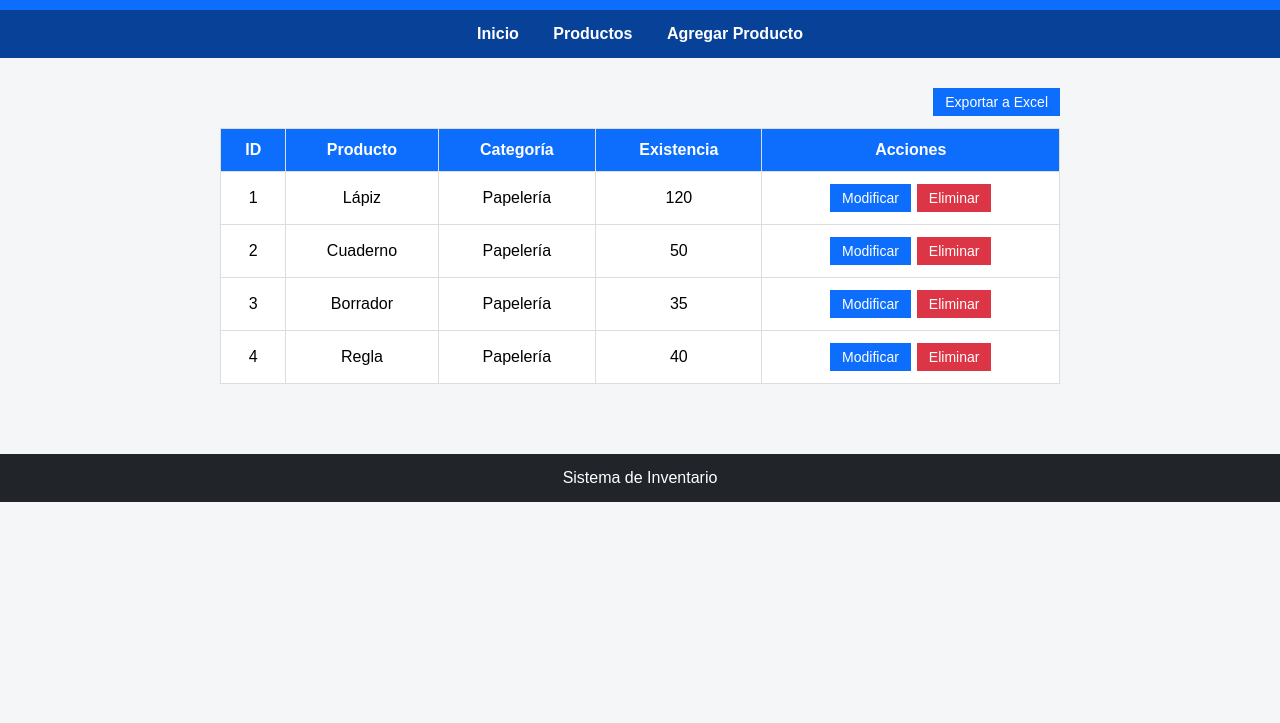
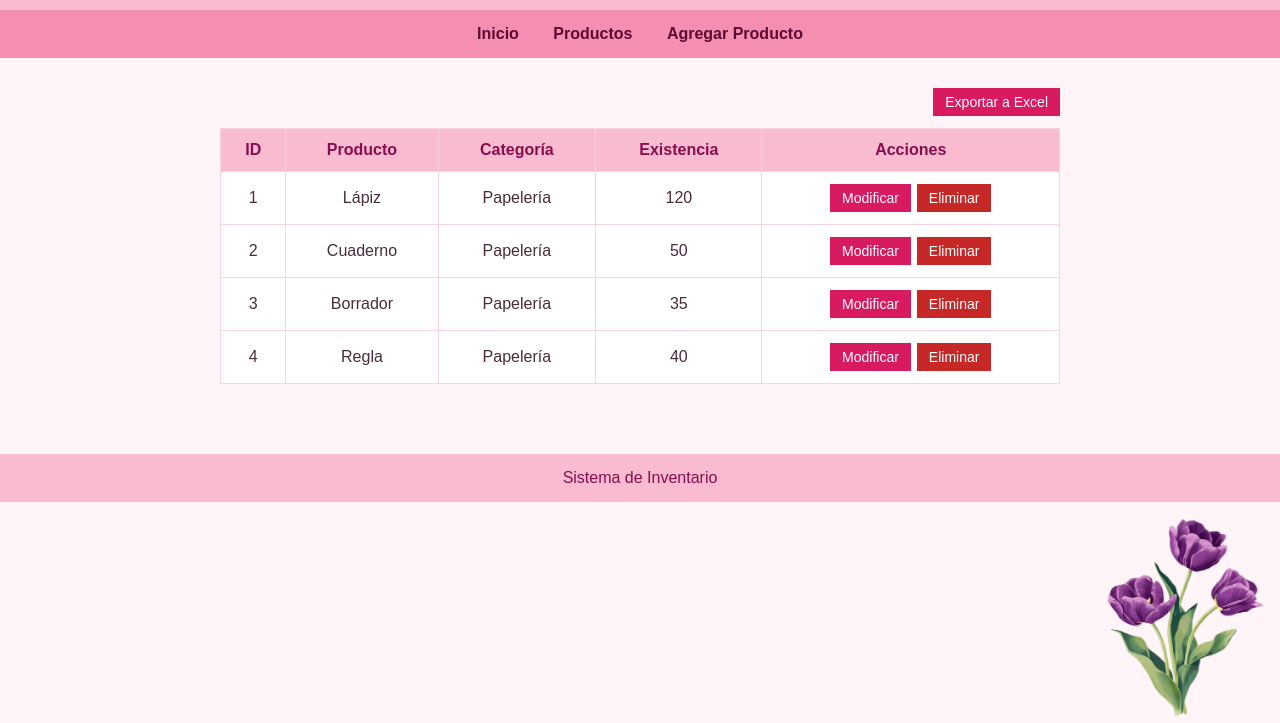
Before and after one commit to hermelindarr/inventario-web, a plain HTML site: page productos.html in a window 1280 px wide. Shown: the part 77-800 px from the top of the page. Drawn offline with Linux system fonts and the light colour scheme.

Commit message:
Diseño personalizado en rosita con tulipanes en la esquina
- Colores rosa claro en encabezado, menú, tabla, botones y pie
- Imagen de tulipanes sin fondo fija en la esquina inferior derecha

Co-Authored-By: Claude Opus 5.5 <noreply@anthropic.com>

```diff
--- a/productos.html
+++ b/productos.html
@@ -51,6 +51,8 @@
         Sistema de Inventario
     </footer>
 
+    <img class="tulipanes" src="img/tulipanes.png" alt="" onerror="this.remove()">
+
     <!-- Librería para crear el archivo de Excel (.xlsx) -->
     <script src="https://cdn.jsdelivr.net/npm/xlsx@0.18.5/dist/xlsx.full.min.js"></script>
     <script src="js/inventario.js"></script>
--- a/style.css
+++ b/style.css
@@ -6,30 +6,37 @@
 
 body{
     font-family:Arial, Helvetica, sans-serif;
-    background:#f4f6f8;
+    background:#fff5f8;
+    color:#4a2c3a;
 }
 
 header{
-    background:#0d6efd;
-    color:white;
+    background:#f8bbd0;
+    color:#880e4f;
     padding:25px;
     text-align:center;
 }
 
 nav{
-    background:#084298;
+    background:#f48fb1;
     padding:15px;
     text-align:center;
 }
 
 nav a{
-    color:white;
+    color:#5d0a34;
     text-decoration:none;
     margin:0 15px;
     font-weight:bold;
 }
 
+nav a:hover{
+    text-decoration:underline;
+}
+
 main{
+    position:relative;
+    z-index:1;
     max-width:900px;
     margin:auto;
     padding:30px;
@@ -40,6 +47,7 @@ main{
     padding:20px;
     margin-top:20px;
     border-radius:10px;
+    border:1px solid #f8bbd0;
 }
 
 table{
@@ -49,12 +57,12 @@ table{
 }
 
 th{
-    background:#0d6efd;
-    color:white;
+    background:#f8bbd0;
+    color:#880e4f;
 }
 
 th, td{
-    border:1px solid #ddd;
+    border:1px solid #f8d3e0;
     padding:12px;
     text-align:center;
 }
@@ -63,6 +71,7 @@ form{
     background:white;
     padding:25px;
     border-radius:10px;
+    border:1px solid #f8bbd0;
 }
 
 label{
@@ -75,6 +84,7 @@ input,
 textarea{
     width:100%;
     padding:10px;
+    border:1px solid #f0b4c8;
 }
 
 button{
@@ -82,14 +92,14 @@ button{
     padding:12px;
     width:100%;
     border:none;
-    background:#0d6efd;
+    background:#d81b60;
     color:white;
     font-size:16px;
     cursor:pointer;
 }
 
 button:hover{
-    background:#084298;
+    background:#ad1457;
 }
 
 button:disabled{
@@ -98,9 +108,11 @@ button:disabled{
 }
 
 footer{
+    position:relative;
+    z-index:1;
     margin-top:40px;
-    background:#212529;
-    color:white;
+    background:#f8bbd0;
+    color:#880e4f;
     text-align:center;
     padding:15px;
 }
@@ -120,23 +132,23 @@ footer{
 .boton-editar{
     display:inline-block;
     padding:6px 12px;
-    background:#0d6efd;
+    background:#d81b60;
     color:white;
     font-size:14px;
     text-decoration:none;
 }
 
 .boton-editar:hover{
-    background:#084298;
+    background:#ad1457;
 }
 
 .boton-eliminar{
-    background:#dc3545;
+    background:#c62828;
     margin-left:6px;
 }
 
 .boton-eliminar:hover{
-    background:#a71d2a;
+    background:#8e0000;
 }
 
 .mensaje{
@@ -156,17 +168,34 @@ footer{
 
 .error{
     display:block;
-    color:#dc3545;
+    color:#c62828;
     font-size:14px;
     margin-top:4px;
 }
 
 input.invalido,
 textarea.invalido{
-    border:1px solid #dc3545;
+    border:1px solid #c62828;
 }
 
 .vacio{
-    color:#666;
+    color:#8a6a77;
     padding:20px;
 }
+
+/* Tulipanes en la esquina inferior derecha */
+.tulipanes{
+    position:fixed;
+    right:10px;
+    bottom:0;
+    width:170px;
+    z-index:0;
+    pointer-events:none;
+}
+
+@media (max-width:1100px){
+    .tulipanes{
+        width:110px;
+        opacity:0.6;
+    }
+}
```
Also changed, not shown: agregar.html (+2 -0 lines), index.html (+2 -0 lines), img/tulipanes.png (added).
